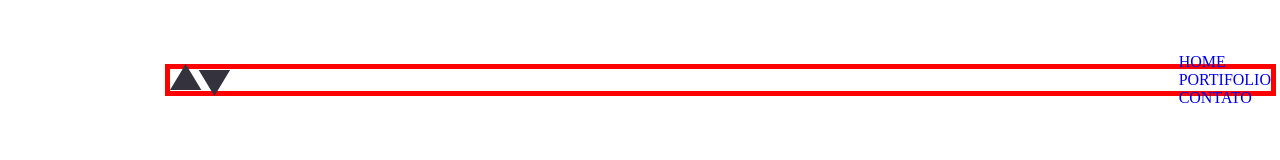
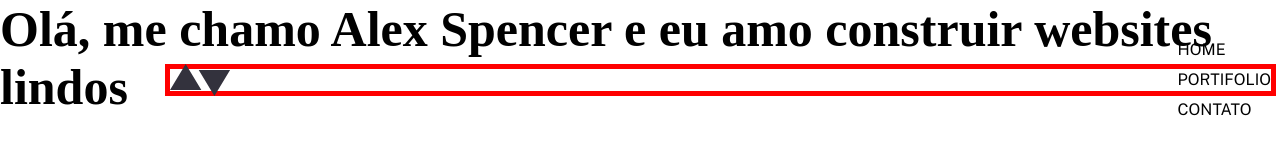
Before and after one commit to ismaeldan/desafio-front.github.io, a plain HTML site: page pages/home/index.html in a window 1280 px wide. Drawn offline with nearby package versions, Linux system fonts and the light colour scheme; a web font is replaced by a local one.

Commit message:
Definindo vaiaveis do css e testando

```diff
--- a/pages/home/index.html
+++ b/pages/home/index.html
@@ -1,11 +1,21 @@
 <!DOCTYPE html>
 <html lang="pt-BR">
   <head>
+    <!-- Page Info -->
     <meta charset="UTF-8" />
     <meta name="viewport" content="width=device-width, initial-scale=1.0" />
     <title>Home</title>
 
+    <!-- Styles -->
     <link rel="stylesheet" href="./style.css" />
+
+    <!-- Fonts -->
+    <link rel="preconnect" href="https://fonts.googleapis.com" />
+    <link rel="preconnect" href="https://fonts.gstatic.com" crossorigin />
+    <link
+      href="https://fonts.googleapis.com/css2?family=Ibarra+Real+Nova:ital,wght@0,400..700;1,400..700&family=Public+Sans:ital,wght@0,100..900;1,100..900&display=swap"
+      rel="stylesheet"
+    />
   </head>
   <body>
     <header id="header">
@@ -22,5 +32,7 @@
       </div>
       <!-- menu -->
     </header>
+
+    <h1>Olá, me chamo Alex Spencer e eu amo construir websites lindos</h1>
   </body>
 </html>
--- a/pages/home/style.css
+++ b/pages/home/style.css
@@ -3,6 +3,7 @@
   margin: 0;
   padding: 0;
   box-sizing: border-box;
+  outline: none;
 }
 
 ul {
@@ -10,7 +11,51 @@ ul {
 }
 
 a {
+  color: inherit;
   text-decoration: none;
+}
+
+button {
+  cursor: pointer;
+}
+
+/* ============== VARIABLES ============== */
+
+:root {
+
+  /* colors */
+  --base-text-color: #33323D;
+  --base-text-color-second: #5FB4A2;
+  --button-color: #ffffff;
+  --button-color-second: #203A4C;
+  --input-color: #EAEAEB;
+
+  /* Fonts */
+  --title-font: "Ibarra Real Nova", serif;
+  --body-font: "Public Sans", sans-serif;
+
+  /* H1 */
+  --h1-font-size: 50px;
+  --h1-line-height: 50px -0,45px;
+  --h1-letter-spacing: -0,45px;
+
+  /* H2 */
+  --h2-font-size: 40px;
+  --h2-line-height: 42px;
+  --h2-letter-spacing: -0,36px;
+
+  /* H3 */
+  --h3-font-size: 32px;
+  --h3-line-height: 36px;
+  --h3-letter-spacing: -0,29px;
+
+  /* Body 1 */
+  --body1-font-size: 16px;
+  --body1-line-height: 30px;
+
+  /* Body 2 */
+  --body2-font-size: 15px;
+  --body2-line-height: 30px;
 }
 
 /* ============== BASE ============== */
@@ -28,3 +73,16 @@ a {
 
   border: 5px solid red;
 }
+
+li {
+  font-family: var(--body-font);
+  font-size: var(--body1-font-size) ;
+  line-height: var(--body1-line-height);
+}
+
+h1 {
+  font-family: var(--title-font);
+  font-size: var(--h1-font-size);
+  line-height: var(--h1-font-wight);
+  letter-spacing: var(--h1-letter-spacing);
+}
```
